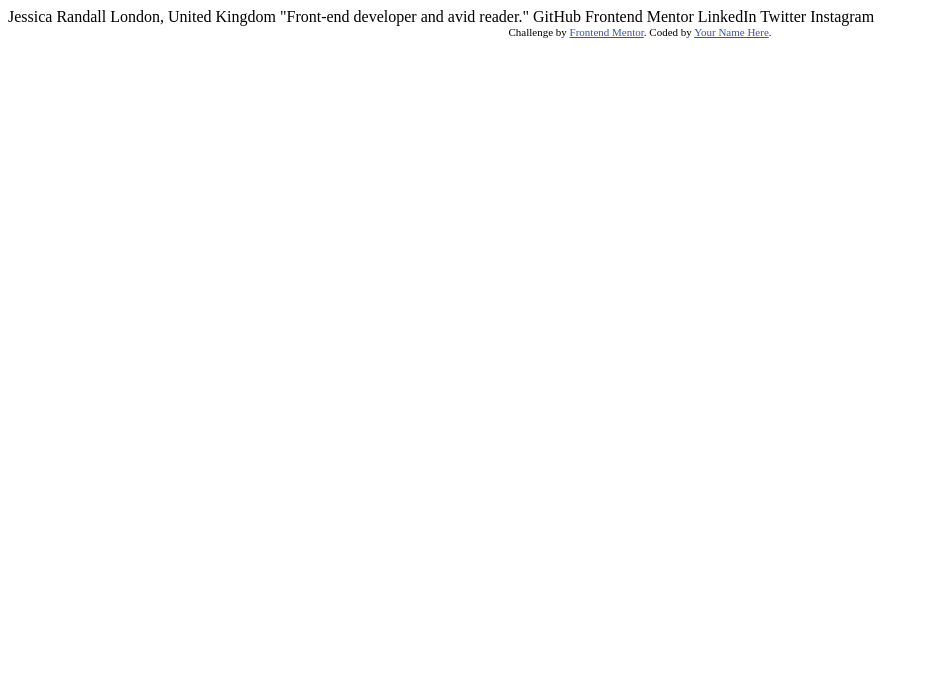
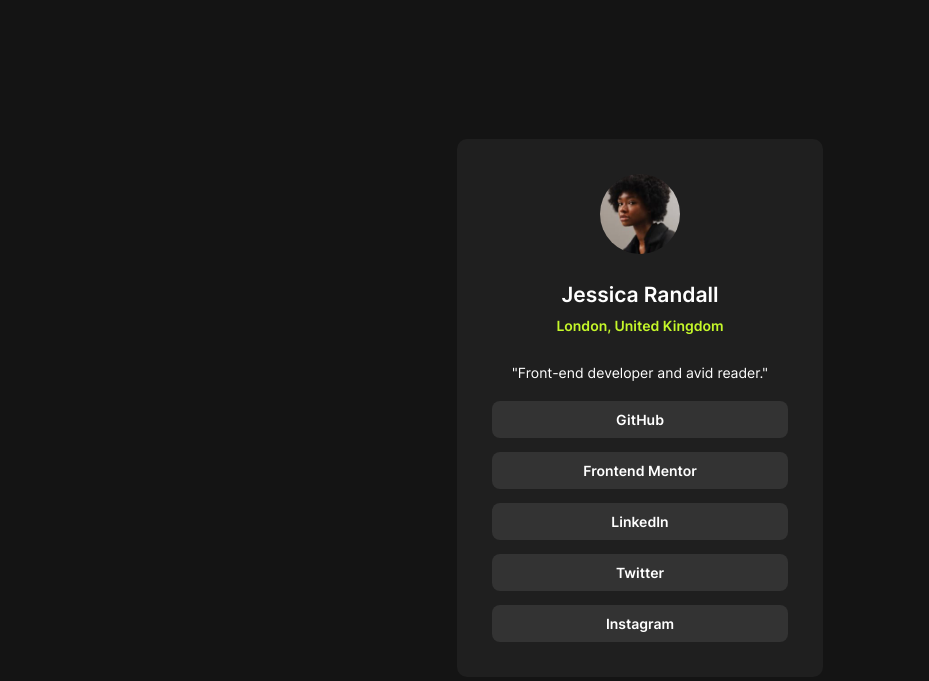
Before and after one commit to LukasBFrontend/Social-links-profile, a plain HTML site: page index.html in a window 1280 px wide. Shown: the whole page, without its empty margins (0-929 px from the left). Drawn offline with Linux system fonts and the light colour scheme.

Commit message:
challenge done

```diff
--- /dev/null
+++ b/index.css
@@ -0,0 +1,88 @@
+:root{
+    --green: hsl(75, 94%, 57%);
+    --white: hsl(0, 0%, 100%);
+    --grey700: hsl(0, 0%, 20%);
+    --grey800: hsl(0, 0%, 12%);
+    --grey900: hsl(0, 0%, 8%);
+}
+
+@font-face {
+    font-family: inter;
+    src: url('assets/fonts/Inter-VariableFont_slnt,wght.ttf');
+}
+
+body{
+    /* center #socials-profile */
+    display: flex;
+    justify-content: center;
+    align-items: center;
+    height: 100vh;
+
+    /* affecting descendants */
+    background: var(--grey900);
+    font-family: inter;
+    font-size: 14px;
+    color: var(--white);
+}
+
+#socials-profile{
+    border-radius: 10px;
+    /* center  */
+    display: flex;
+    align-items: center;
+    flex-direction: column;
+    background: var(--grey800);
+    padding: 35px;
+}
+
+#socials-profile *{
+    margin: 0;
+}
+
+#portrait{
+    border-radius: 50%;
+    margin-bottom: 28px;
+    width: 80px;
+}
+
+#name{
+    margin-bottom: 10px;
+    font-weight: 600;
+}
+
+#location{
+    margin-bottom: 10px;
+    color: var(--green);
+    font-size: 14px;
+    font-weight: 600;
+}
+
+#description{
+    margin: 20px;
+    font-weight: 400;
+}
+
+#socials-links{
+    width: 100%;
+    list-style: none;
+    text-align: center;
+    padding-left: 0;
+}
+
+#socials-links li{
+    margin-bottom: 14px;
+    border-radius: 8px;
+    padding: 10px;
+    background: var(--grey700);
+    font-weight: 600;
+}
+
+#socials-links :hover{
+    background: var(--green);
+    color: var(--grey900);
+    cursor: pointer;
+}
+
+#socials-links #last-item{
+    margin: 0;
+}
--- a/index.html
+++ b/index.html
@@ -4,29 +4,39 @@
   <meta charset="UTF-8">
   <meta name="viewport" content="width=device-width, initial-scale=1.0"> <!-- displays site properly based on user's device -->
 
+  <link rel="stylesheet" href="index.css">
+
   <link rel="icon" type="image/png" sizes="32x32" href="./assets/images/favicon-32x32.png">
 
   <title>Frontend Mentor | Social links profile</title>
 
-  <!-- Feel free to remove these styles or customise in your own stylesheet 👍 -->
-  <style>
-    .attribution { font-size: 11px; text-align: center; }
-    .attribution a { color: hsl(228, 45%, 44%); }
-  </style>
 </head>
 <body>
 
-  Jessica Randall
-  London, United Kingdom
-  "Front-end developer and avid reader."
+  <article id="socials-profile">
+    <img alt="portrait" id="portrait" src="assets\images\avatar-jessica.jpeg">
+    <h2 id="name">
+      Jessica Randall
+    </h2>
 
-  GitHub
-  Frontend Mentor
-  LinkedIn
-  Twitter
-  Instagram
+    <h3 id="location">
+      London, United Kingdom
+    </h3>
 
-  <div class="attribution">
+    <p id="description">
+      "Front-end developer and avid reader."
+    </p>
+
+    <ul id="socials-links">
+      <li>GitHub</li>
+      <li>Frontend Mentor</li>
+      <li>LinkedIn</li>
+      <li>Twitter</li>
+      <li id="last-item">Instagram</li>
+    </ul>
+  </article>
+
+  <div class="attribution" style="display: none">
     Challenge by <a href="https://www.frontendmentor.io?ref=challenge" target="_blank">Frontend Mentor</a>.
     Coded by <a href="#">Your Name Here</a>.
   </div>
```
Also changed, not shown: 1 other file.
